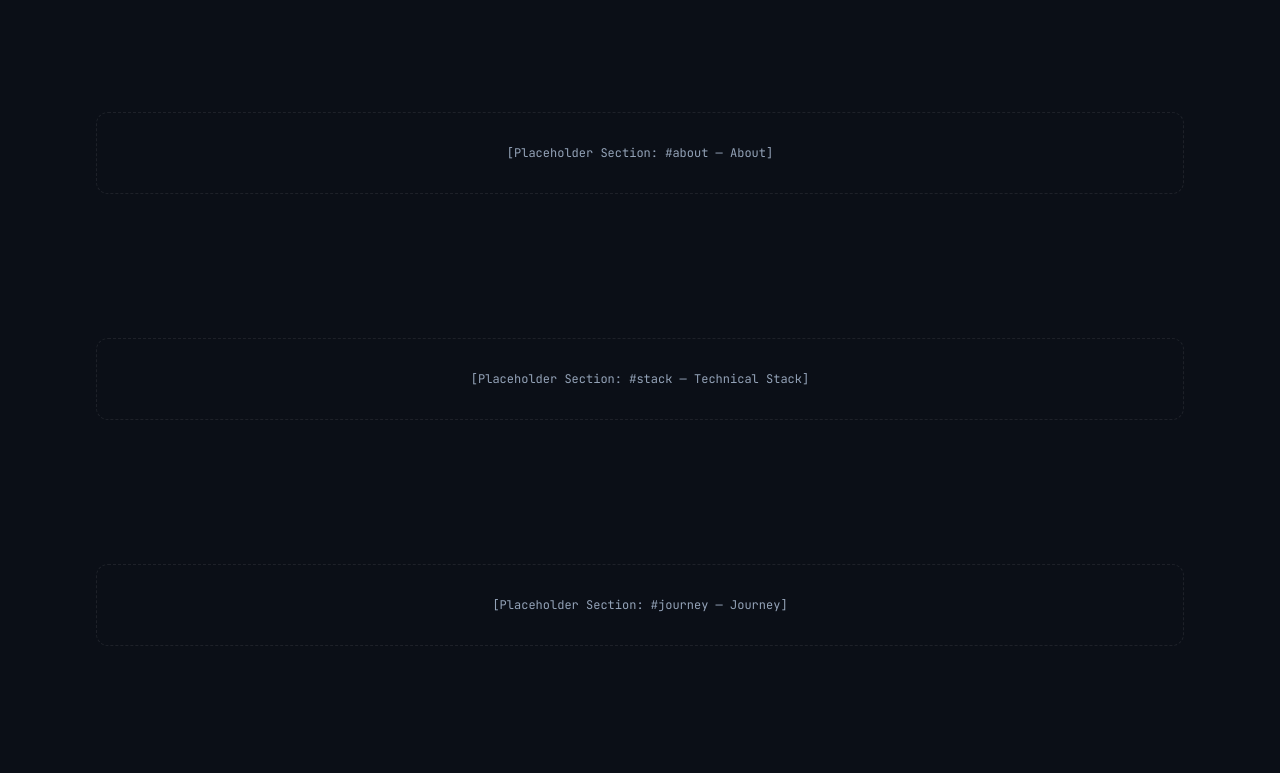
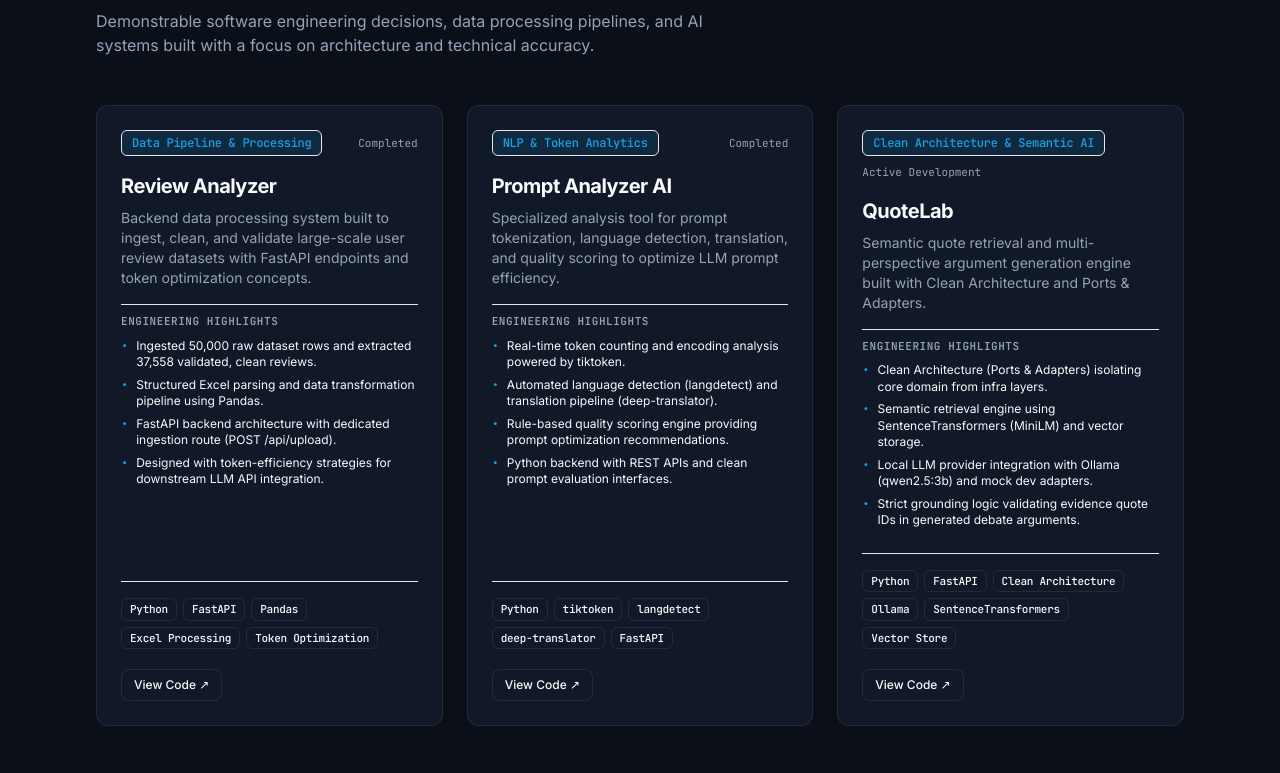
Before and after one commit to ddamago0/Portfolio, a Next.js app: page / in a window 1280 px wide. Shown: the part 967-1740 px from the top of the page. Built offline with nearby package versions, Linux system fonts and the light colour scheme.

Commit message:
feat: add featured projects section with verified case studies

```diff
--- a/src/app/page.tsx
+++ b/src/app/page.tsx
@@ -1,21 +1,17 @@
 import { Hero } from "@/components/sections/hero";
+import { Projects } from "@/components/sections/projects";
 import { Container } from "@/components/ui/container";
 
 export default function Home() {
   return (
-    <main className="space-y-20 pb-24">
+    <main className="space-y-12 pb-24">
       {/* Primary Hero Section */}
       <Hero />
 
-      {/* Anchor Navigation Section Placeholders */}
-      <section id="work" className="scroll-mt-20 py-8">
-        <Container size="lg">
-          <div className="border border-dashed border-surface-border rounded-xl p-8 text-center text-xs font-mono text-muted-foreground">
-            [Placeholder Section: #work — Work]
-          </div>
-        </Container>
-      </section>
+      {/* Featured Projects Section */}
+      <Projects />
 
+      {/* Remaining Section Placeholders for Anchor Navigation */}
       <section id="about" className="scroll-mt-20 py-8">
         <Container size="lg">
           <div className="border border-dashed border-surface-border rounded-xl p-8 text-center text-xs font-mono text-muted-foreground">
--- /dev/null
+++ b/src/components/sections/projects.tsx
@@ -0,0 +1,111 @@
+import * as React from "react";
+import { Container } from "@/components/ui/container";
+import { Card } from "@/components/ui/card";
+import { Badge } from "@/components/ui/badge";
+import { Button } from "@/components/ui/button";
+import { projectsContent } from "@/content/projects";
+
+export const Projects: React.FC = () => {
+  return (
+    <section id="work" className="scroll-mt-20 py-16 sm:py-24 border-b border-surface-border/60">
+      <Container size="lg">
+        <div className="space-y-12">
+          {/* Header de la Sección */}
+          <div className="space-y-3 max-w-2xl">
+            <Badge variant="accent">Featured Work</Badge>
+            <h2 className="text-2xl sm:text-3xl md:text-4xl font-bold tracking-tight text-foreground">
+              Engineering Projects &amp; AI Systems
+            </h2>
+            <p className="text-sm sm:text-base text-muted-foreground leading-relaxed">
+              Demonstrable software engineering decisions, data processing pipelines, and AI systems built with a focus on architecture and technical accuracy.
+            </p>
+          </div>
+
+          {/* Rejilla de Proyectos */}
+          <div className="grid grid-cols-1 lg:grid-cols-3 gap-6">
+            {projectsContent.map((project) => (
+              <Card
+                key={project.id}
+                className="flex flex-col justify-between space-y-6 border-surface-border bg-surface/80 hover:border-muted-foreground/30 transition-all"
+              >
+                <div className="space-y-4">
+                  {/* Categoría y Estado */}
+                  <div className="flex items-center justify-between flex-wrap gap-2">
+                    <Badge variant="accent">{project.badge}</Badge>
+                    <span className="font-mono text-[11px] text-muted-foreground">
+                      {project.status}
+                    </span>
+                  </div>
+
+                  {/* Título y Descripción */}
+                  <div className="space-y-2">
+                    <h3 className="text-xl font-bold text-foreground tracking-tight">
+                      {project.title}
+                    </h3>
+                    <p className="text-xs sm:text-sm text-muted-foreground leading-relaxed">
+                      {project.description}
+                    </p>
+                  </div>
+
+                  {/* Highlights de Ingeniería */}
+                  <div className="space-y-2 pt-2 border-t border-surface-border/50">
+                    <span className="text-[11px] font-mono text-muted-foreground uppercase tracking-wider block font-semibold">
+                      Engineering Highlights
+                    </span>
+                    <ul className="space-y-1.5 text-xs text-foreground/90">
+                      {project.highlights.map((highlight, idx) => (
+                        <li key={idx} className="flex items-start gap-2">
+                          <span className="text-accent font-mono text-xs select-none">•</span>
+                          <span className="leading-snug">{highlight}</span>
+                        </li>
+                      ))}
+                    </ul>
+                  </div>
+                </div>
+
+                <div className="space-y-4 pt-4 border-t border-surface-border/50">
+                  {/* Tech Stack */}
+                  <div className="flex flex-wrap gap-1.5">
+                    {project.techStack.map((tech) => (
+                      <Badge key={tech} variant="outline" size="sm">
+                        {tech}
+                      </Badge>
+                    ))}
+                  </div>
+
+                  {/* Acciones */}
+                  <div className="flex items-center gap-3 pt-1">
+                    {project.repoUrl && (
+                      <Button
+                        variant="secondary"
+                        size="sm"
+                        href={project.repoUrl}
+                        target="_blank"
+                        rel="noopener noreferrer"
+                        className="w-full sm:w-auto text-xs"
+                      >
+                        View Code ↗
+                      </Button>
+                    )}
+                    {project.demoUrl && (
+                      <Button
+                        variant="primary"
+                        size="sm"
+                        href={project.demoUrl}
+                        target="_blank"
+                        rel="noopener noreferrer"
+                        className="w-full sm:w-auto text-xs"
+                      >
+                        Live Demo ↗
+                      </Button>
+                    )}
+                  </div>
+                </div>
+              </Card>
+            ))}
+          </div>
+        </div>
+      </Container>
+    </section>
+  );
+};
--- /dev/null
+++ b/src/content/projects.ts
@@ -0,0 +1,69 @@
+export interface Project {
+  id: string;
+  title: string;
+  badge: string;
+  description: string;
+  highlights: string[];
+  techStack: string[];
+  status: string;
+  repoUrl?: string;
+  demoUrl?: string;
+}
+
+export const projectsContent: Project[] = [
+  {
+    id: "review-analyzer",
+    title: "Review Analyzer",
+    badge: "Data Pipeline & Processing",
+    description:
+      "Backend data processing system built to ingest, clean, and validate large-scale user review datasets with FastAPI endpoints and token optimization concepts.",
+    highlights: [
+      "Ingested 50,000 raw dataset rows and extracted 37,558 validated, clean reviews.",
+      "Structured Excel parsing and data transformation pipeline using Pandas.",
+      "FastAPI backend architecture with dedicated ingestion route (POST /api/upload).",
+      "Designed with token-efficiency strategies for downstream LLM API integration.",
+    ],
+    techStack: ["Python", "FastAPI", "Pandas", "Excel Processing", "Token Optimization"],
+    status: "Completed",
+    repoUrl: "https://github.com", // Placeholder
+  },
+  {
+    id: "prompt-analyzer-ai",
+    title: "Prompt Analyzer AI",
+    badge: "NLP & Token Analytics",
+    description:
+      "Specialized analysis tool for prompt tokenization, language detection, translation, and quality scoring to optimize LLM prompt efficiency.",
+    highlights: [
+      "Real-time token counting and encoding analysis powered by tiktoken.",
+      "Automated language detection (langdetect) and translation pipeline (deep-translator).",
+      "Rule-based quality scoring engine providing prompt optimization recommendations.",
+      "Python backend with REST APIs and clean prompt evaluation interfaces.",
+    ],
+    techStack: ["Python", "tiktoken", "langdetect", "deep-translator", "FastAPI"],
+    status: "Completed",
+    repoUrl: "https://github.com", // Placeholder
+  },
+  {
+    id: "quotelab",
+    title: "QuoteLab",
+    badge: "Clean Architecture & Semantic AI",
+    description:
+      "Semantic quote retrieval and multi-perspective argument generation engine built with Clean Architecture and Ports & Adapters.",
+    highlights: [
+      "Clean Architecture (Ports & Adapters) isolating core domain from infra layers.",
+      "Semantic retrieval engine using SentenceTransformers (MiniLM) and vector storage.",
+      "Local LLM provider integration with Ollama (qwen2.5:3b) and mock dev adapters.",
+      "Strict grounding logic validating evidence quote IDs in generated debate arguments.",
+    ],
+    techStack: [
+      "Python",
+      "FastAPI",
+      "Clean Architecture",
+      "Ollama",
+      "SentenceTransformers",
+      "Vector Store",
+    ],
+    status: "Active Development",
+    repoUrl: "https://github.com", // Placeholder
+  },
+];
```
